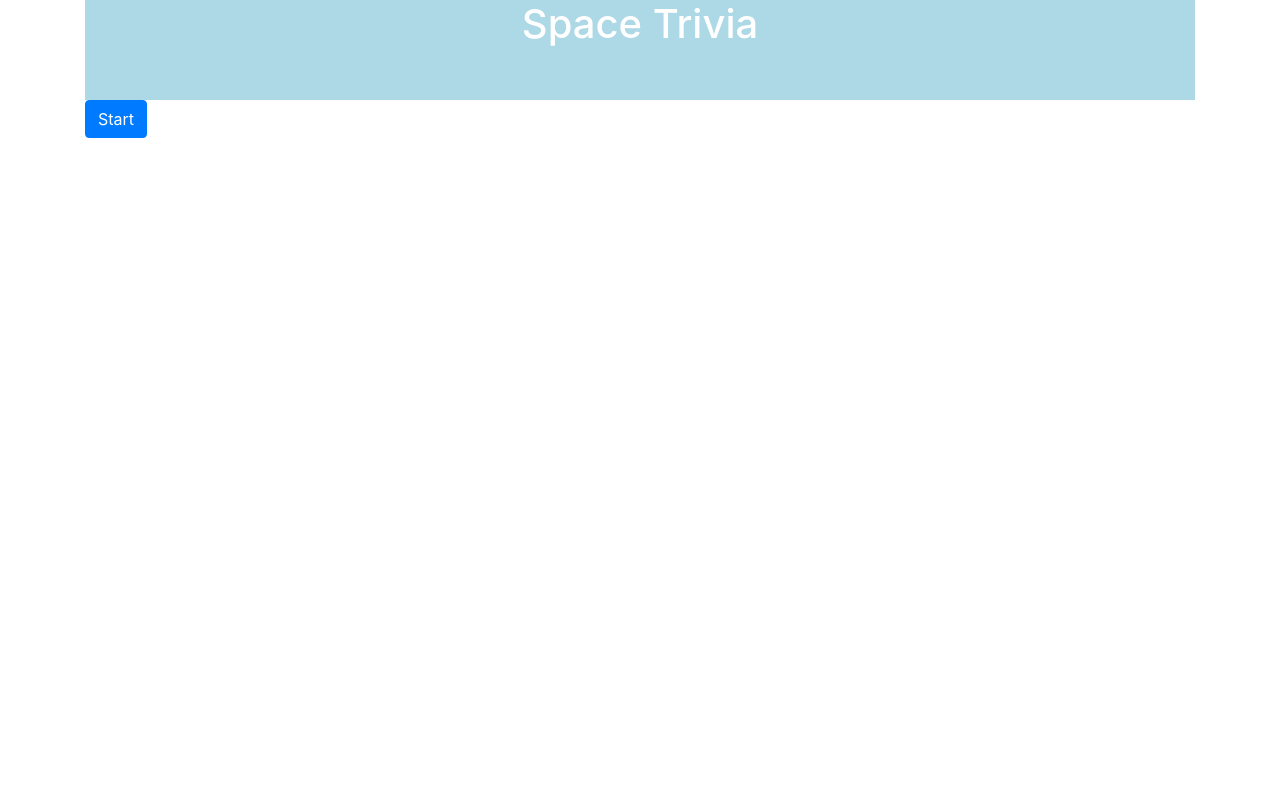
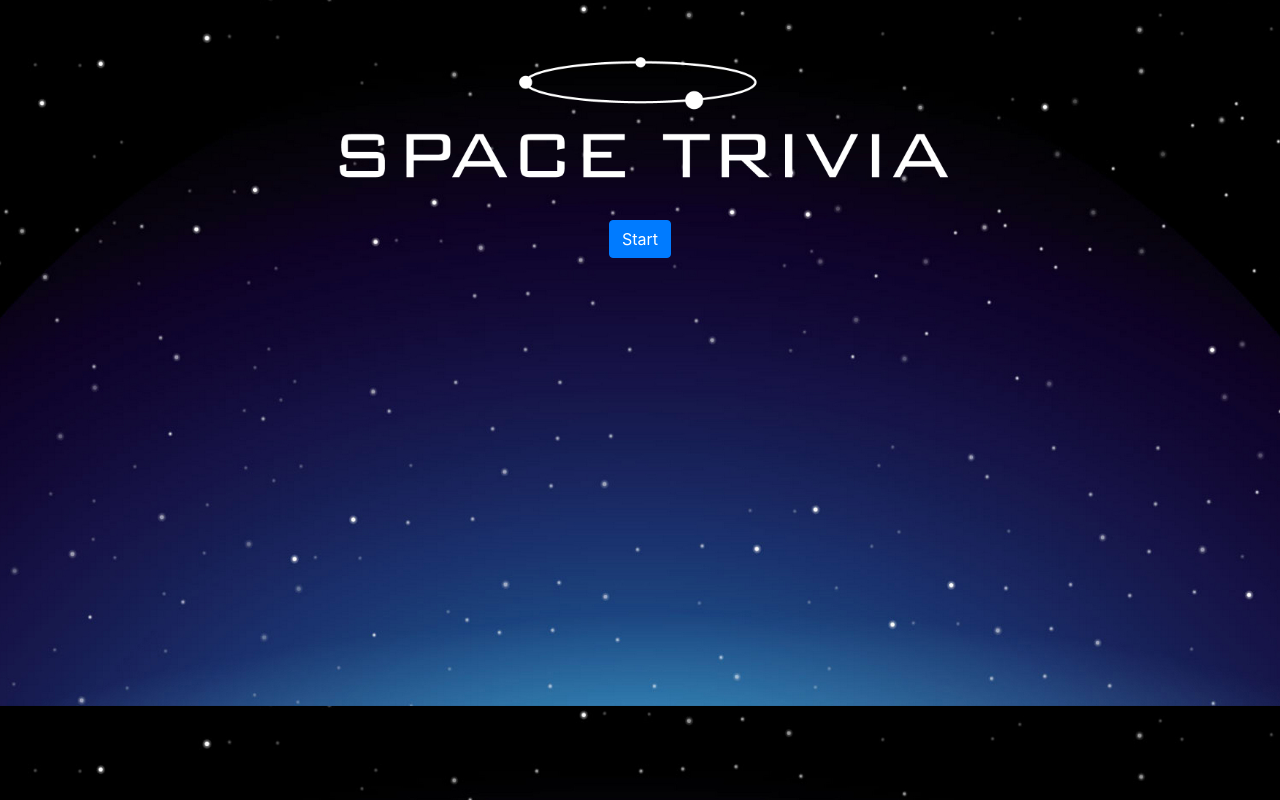
Before and after one commit to yobany10/TriviaGame, a plain HTML site: page index.html in a window 1280 px wide. Drawn offline with nearby package versions, Linux system fonts and the light colour scheme.

Commit message:
styling updates to front-end

```diff
--- a/assets/css/style.css
+++ b/assets/css/style.css
@@ -1,6 +1,9 @@
-.topHeader {
+body {
+    background-image: url("../images/background1.jpg") !important;
+    background-size: cover;
+}
+
+.page {
     color: white;
     text-align: center;
-    background-color: lightblue;
-    height: 100px;
 }
--- a/index.html
+++ b/index.html
@@ -14,7 +14,7 @@
         <div class="row">
         <div class="col-lg-12">
         <div class="container topHeader">
-            <h1>Space Trivia</h1>
+            <img src="assets/images/title1.png" alt="title" class="titleImage" style="width:701px;height:220px;">
         </div>
         </div>
         </div>
```
Also changed, not shown: assets/images/background1.jpg (added), assets/images/title1.png (added).
